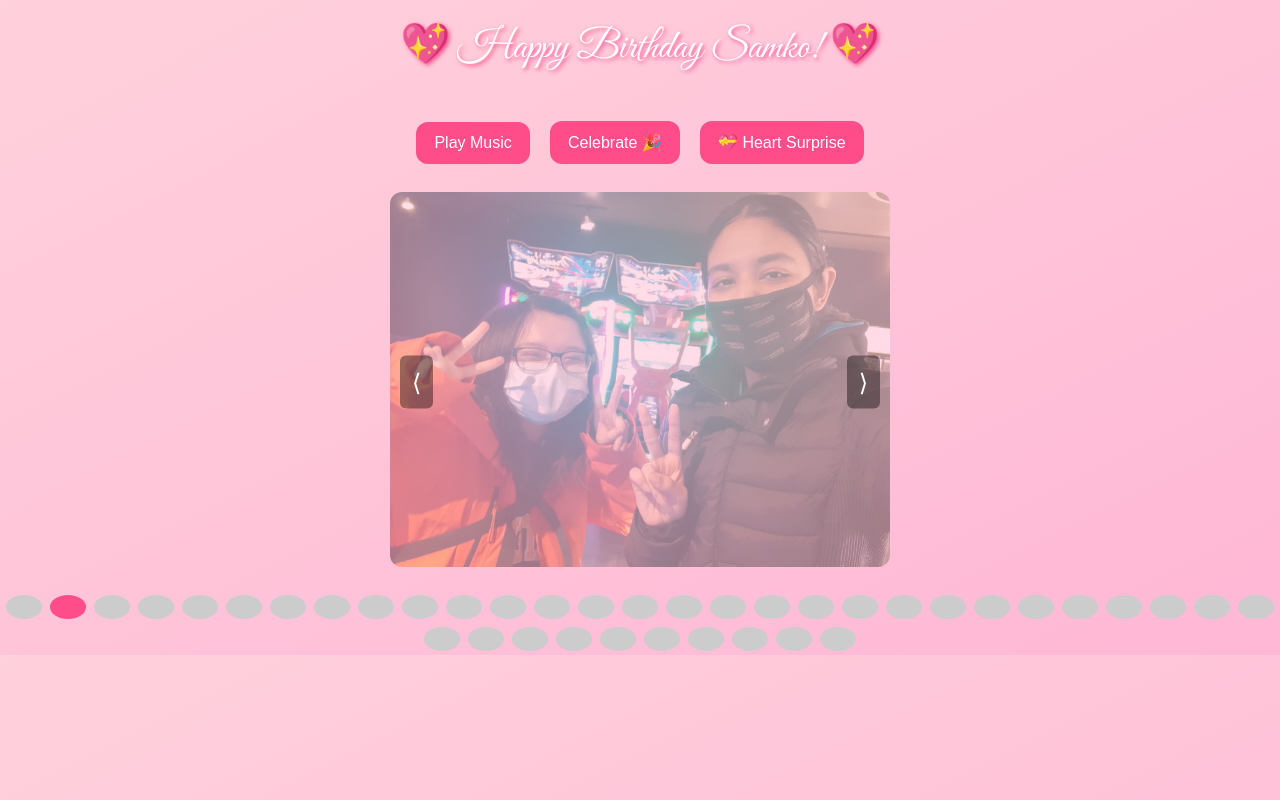
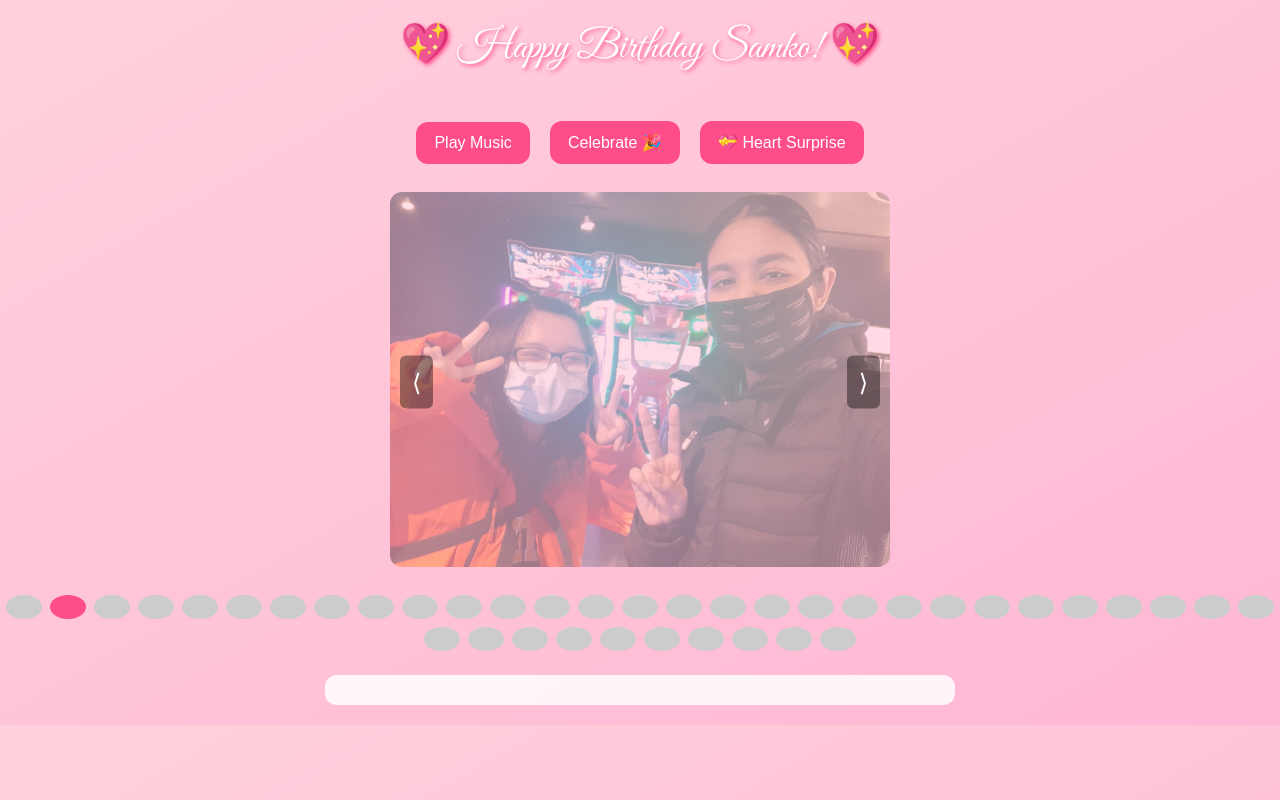
Before and after one commit to nikiramchandani0109/sam-bday-card, a plain HTML site: page index.html in a window 1280 px wide. Drawn offline with Linux system fonts and the light colour scheme.

Commit message:
Update index.html

```diff
--- a/index.html
+++ b/index.html
@@ -7,9 +7,6 @@
 
 <!-- Google Fonts -->
 <link href="https://fonts.googleapis.com/css2?family=Great+Vibes&family=Montserrat:wght@400;700&display=swap" rel="stylesheet">
-
-<!-- Optional custom CSS -->
-<link rel="stylesheet" href="style.css">
 
 <style>
 body {
@@ -52,7 +49,6 @@ button:hover {
     color: black;
 }
 
-/* Slideshow */
 .slideshow-container {
     max-width: 500px;
     margin: 20px auto;
@@ -101,15 +97,21 @@ button:hover {
     background: #ff4d8a;
 }
 
+.surprise-text {
+    max-width: 600px;
+    margin: 20px auto;
+    text-align: left;
+    padding: 15px;
+    background: rgba(255,255,255,0.85);
+    border-radius: 12px;
+    font-size: 14px;
+    line-height: 1.5;
+    color: #333;
+}
+
 footer {
     margin-top: 25px;
     font-size: 16px;
-}
-
-a {
-    color: white;
-    text-decoration: none;
-    font-weight: 600;
 }
 </style>
 </head>
@@ -117,7 +119,6 @@ a {
 
 <header>💖 Happy Birthday Samko! 💖</header>
 
-<!-- Controls -->
 <div class="controls">
     <button id="playBtn">Play Music</button>
     <button id="confettiBtn">Celebrate 🎉</button>
@@ -132,10 +133,12 @@ a {
 </div>
 <div id="dots" class="dots"></div>
 
+<!-- Surprise message -->
+<p id="surpriseMessage" class="surprise-text"></p>
+
 <!-- Audio -->
 <audio id="bgm" src="music-mashup.mp3" loop preload="auto"></audio>
 
-<!-- JS -->
 <script src="main.js"></script>
 </body>
 </html>
```
